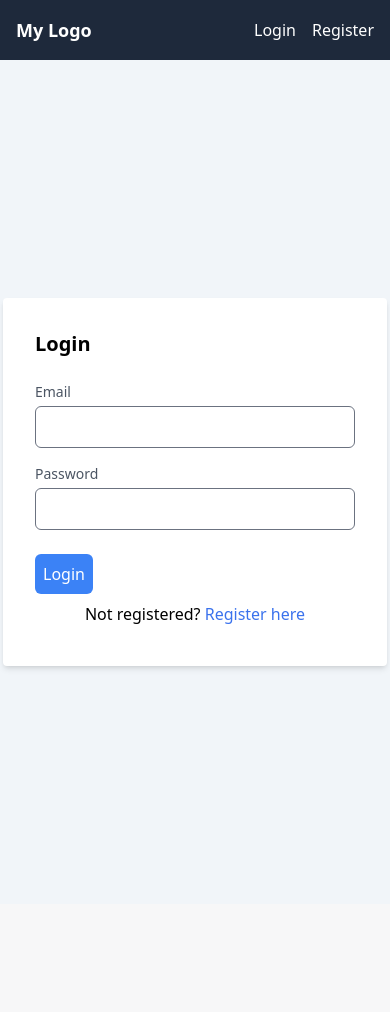
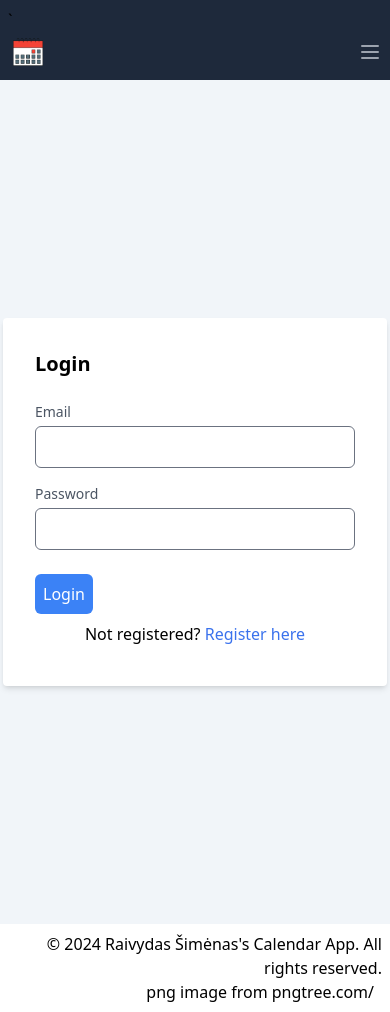
Before and after one commit to raivydassimenas/cs50web-capstone, a Django app: page /login in a window 390 px wide. Before the commit the page ends 671 px from the top, so only its background shows below. Run offline with Django 4.2, Linux system fonts and the light colour scheme; some libraries are stand-ins or nearby versions.

Commit message:
Add responsiveness

```diff
--- /dev/null
+++ b/calendarapp/static/js/layout.js
@@ -0,0 +1,6 @@
+const mobileMenuButton = document.querySelector('#hamburger-button');
+const mobileMenu = document.querySelector('#hamburger-menu');
+
+mobileMenuButton.addEventListener('click', () => {
+  mobileMenu.classList.toggle('hidden');
+});
--- a/calendarapp/templates/calendarapp/layout.html
+++ b/calendarapp/templates/calendarapp/layout.html
@@ -2,20 +2,23 @@
 
 <!DOCTYPE html>
 <html lang="en">
+
 <head>
     <meta charset="UTF-8">
     <title>Calendar App</title>
-    <link rel="shortcut icon" type="image/x-icon" href="{% static 'favicon.ico' %}">
+    <link rel="shortcut icon" type="image/x-icon" href="{% static 'images/favicon.ico' %}">
+    <script defer src="{% static 'js/layout.js' %}"></script>
     {% block script %}
     {% endblock %}
     {% tailwind_css %}
 </head>
+
 <body>
-<nav class="bg-slate-800 p-4">
-    <div class="container mx-auto">
+    <nav class="bg-slate-800 p-2">
+        <div class="container mx-auto">`
             <div class="flex items-center justify-between">
-            <div class="text-white font-bold text-lg">My Logo</div>
-            <div class="flex space-x-4">
+                <img src="{% static 'images/Vector calendar icon.png' %}" alt="Logo" class="h-10 w-10">
+                <div class="hidden md:block flex space-x-2 text-xl">
                     {% if user.is_authenticated %}
                     <a href="{% url 'index' %}" class="text-white">Calendar</a>
                     <a href="{% url 'insert_event' %}" class="text-white">Add event</a>
@@ -26,10 +29,41 @@
                     <a href="{% url 'register' %}" class="text-white">Register</a>
                     {% endif %}
                 </div>
+
+                <div class="flex flex-col items-end md:hidden">
+                    <button id="hamburger-button" class="md:hidden text-gray-400 hover:text-white focus:outline-none">
+                        <svg class="h-6 w-6" xmlns="http://www.w3.org/2000/svg" fill="none" viewBox="0 0 24 24"
+                            stroke="currentColor">
+                            <path stroke-linecap="round" stroke-linejoin="round" stroke-width="2"
+                                d="M4 6h16M4 12h16M4 18h16" />
+                        </svg>
+                    </button>
+                    <div id="hamburger-menu" class="hidden md:hidden bg-gray-800 px-4 py-3">
+                        <ul class="space-y-2">
+                            {% if user.is_authenticated %}
+                            <li><a href="{% url 'index' %}" class="text-white">Calendar</a></li>
+                            <li><a href="{% url 'insert_event' %}" class="text-white">Add event</a></li>
+                            <li><a href="{% url 'event_list' %}" class="text-white">My Events</a></li>
+                            <li><a href="{% url 'logout' %}" class="text-white">Logout {{ user.email }}</a></li>
+                            {% else %}
+                            <li><a href="{% url 'login' %}" class="text-white">Login</a></li>
+                            <li><a href="{% url 'register' %}" class="text-white">Register</a></li>
+                            {% endif %}
+                        </ul>
+                    </div>
+                </div>
             </div>
         </div>
     </nav>
     {% block body %}
     {% endblock %}
+    <footer>
+        <div class="text-right m-2">
+            <p>&copy; 2024 Raivydas Šimėnas's Calendar App. All rights reserved.</p>
+            <a class="m-2" href='https://pngtree.com/freepng/vector-calendar-icon_3996159.html'>png image from
+                pngtree.com/</a>
+        </div>
+    </footer>
 </body>
+
 </html>
--- a/requirements.txt
+++ b/requirements.txt
@@ -1,7 +1,7 @@
-asgiref==3.8.1
-Django==5.0.4
+asgiref==3.7.2
+Django==5.0.1
 django-browser-reload==1.12.1
 django-tailwind==3.8.0
 python-dateutil==2.9.0.post0
 six==1.16.0
-sqlparse==0.5.0
+sqlparse==0.4.4
--- a/theme/static/css/dist/styles.css
+++ b/theme/static/css/dist/styles.css
@@ -823,6 +823,15 @@ select {
   position: sticky;
 }
 
+.m-2 {
+  margin: 0.5rem;
+}
+
+.mx-4 {
+  margin-left: 1rem;
+  margin-right: 1rem;
+}
+
 .mx-auto {
   margin-left: auto;
   margin-right: auto;
@@ -882,12 +886,36 @@ select {
   display: none;
 }
 
+.h-16 {
+  height: 4rem;
+}
+
+.h-6 {
+  height: 1.5rem;
+}
+
 .h-screen {
   height: 100vh;
 }
 
+.h-5 {
+  height: 1.25rem;
+}
+
+.h-10 {
+  height: 2.5rem;
+}
+
 .w-1\/2 {
   width: 50%;
+}
+
+.w-16 {
+  width: 4rem;
+}
+
+.w-6 {
+  width: 1.5rem;
 }
 
 .w-96 {
@@ -896,6 +924,14 @@ select {
 
 .w-full {
   width: 100%;
+}
+
+.w-5 {
+  width: 1.25rem;
+}
+
+.w-10 {
+  width: 2.5rem;
 }
 
 .max-w-md {
@@ -924,8 +960,16 @@ select {
   grid-template-columns: repeat(7, minmax(0, 1fr));
 }
 
+.flex-col {
+  flex-direction: column;
+}
+
 .content-start {
   align-content: flex-start;
+}
+
+.items-end {
+  align-items: flex-end;
 }
 
 .items-center {
@@ -1075,6 +1142,10 @@ select {
   text-align: center;
 }
 
+.text-right {
+  text-align: right;
+}
+
 .font-serif {
   font-family: ui-serif, Georgia, Cambria, "Times New Roman", Times, serif;
 }
@@ -1089,11 +1160,6 @@ select {
   line-height: 1.5rem;
 }
 
-.text-lg {
-  font-size: 1.125rem;
-  line-height: 1.75rem;
-}
-
 .text-sm {
   font-size: 0.875rem;
   line-height: 1.25rem;
@@ -1101,6 +1167,11 @@ select {
 
 .text-xl {
   font-size: 1.25rem;
+  line-height: 1.75rem;
+}
+
+.text-lg {
+  font-size: 1.125rem;
   line-height: 1.75rem;
 }
 
@@ -1127,6 +1198,11 @@ select {
 .text-blue-600 {
   --tw-text-opacity: 1;
   color: rgb(37 99 235 / var(--tw-text-opacity));
+}
+
+.text-gray-400 {
+  --tw-text-opacity: 1;
+  color: rgb(156 163 175 / var(--tw-text-opacity));
 }
 
 .text-gray-600 {
```
Also changed, not shown: other parts of theme/static/css/dist/styles.css (+52 -5 lines), calendarapp/static/images/Vector calendar icon.png (added), calendarapp/static/images/favicon.ico (renamed from calendarapp/static/favicon.ico), 1 other file. Lines whose indentation alone changed are shown as unchanged.
